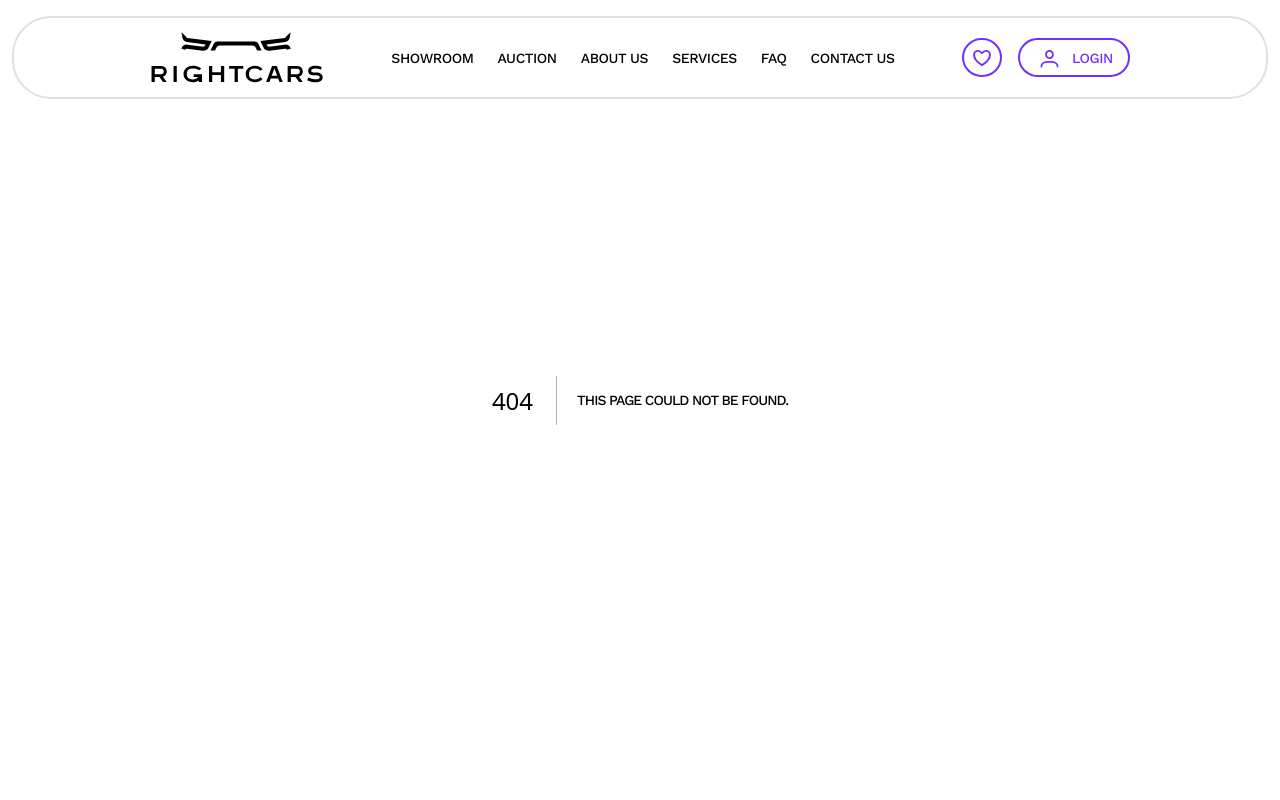
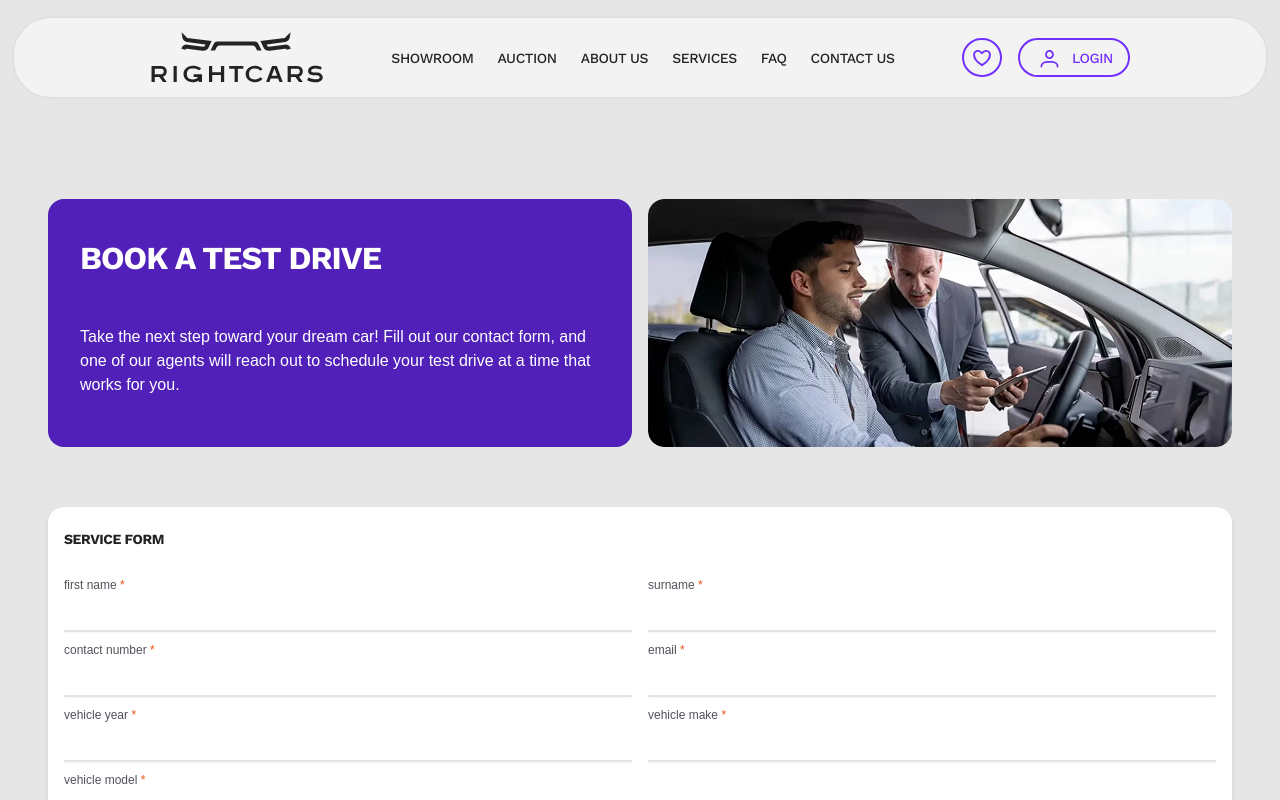
Before and after one commit to right-cars/right-cars-site-frontend, a Next.js app: page /test-drive in a window 1280 px wide. Before the commit this address had no page. Shown: the top 800 px of the page. Built offline with nearby package versions, Linux system fonts and the light colour scheme; a web font is replaced by a local one.

Commit message:
added testDrive page

```diff
--- /dev/null
+++ b/src/app/test-drive/page.tsx
@@ -0,0 +1,11 @@
+import Container from "@/shared/layouts/Container/Container";
+import ServiceForm from "@/modules/ServiceForm/ServiceForm";
+import ServicesPageBanner from "@/modules/ServicesPageBanner/ServicesPageBanner";
+
+export default function TestDrivePage() {
+    return <Container>
+        <ServicesPageBanner title="Book a test drive" txt="Take the next step toward your dream car! Fill out our contact form, and one of our agents will reach out to schedule your test drive at a time that works for you." img="/images/services-pages/banner3.webp" />
+        <ServiceForm isCarService={false} />
+
+    </Container>
+}
```
Also changed, not shown: public/images/services-pages/banner3.webp (added).
